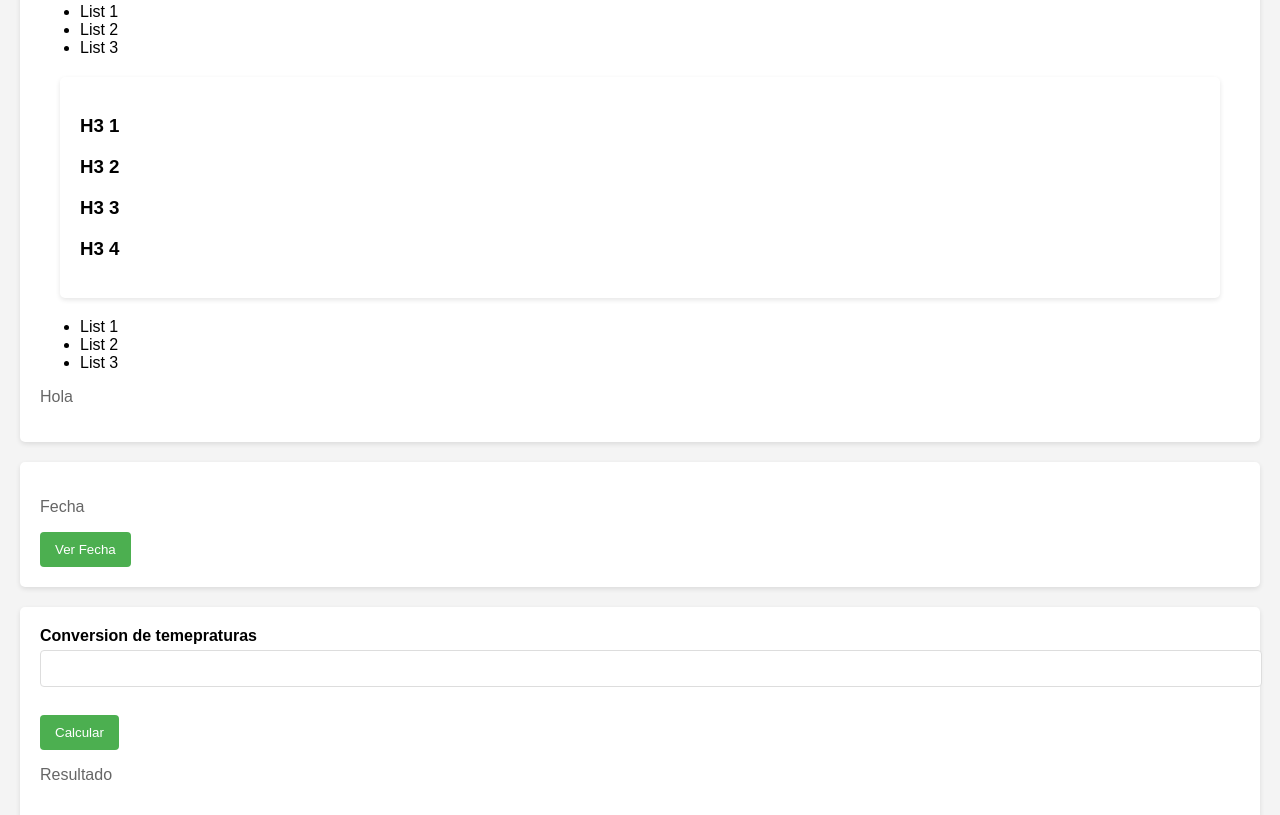
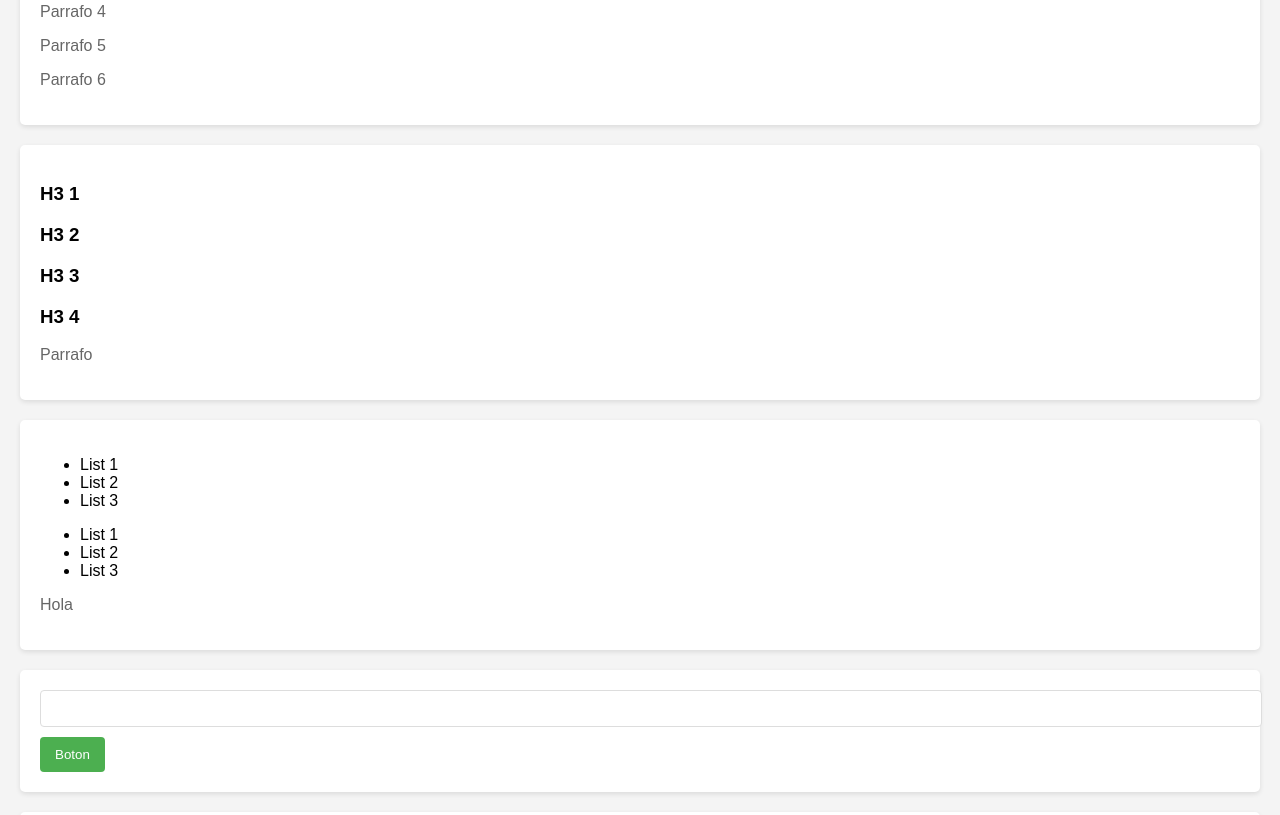
Before and after one commit to andres-lentijo/ejercicionDOM, a plain HTML site: page index.html in a window 1280 px wide. Shown: the part 583-1398 px from the top of the page. Drawn offline with Linux system fonts and the light colour scheme.

Commit message:
Seccion input

```diff
--- a/index.html
+++ b/index.html
@@ -19,12 +19,25 @@
         <a href="https://www.ejemplo.com" target="_blank">Visita este enlace de ejemplo</a>
     </section>
 
+
+    <section>
+      <p id="p1">Parrafo 4</p>
+      <p id="p2">Parrafo 5</p>
+      <p id="p3">Parrafo 6</p>
+    </section>
+
     <section>
       <p id="p4">Parrafo 4</p>
       <p id="p5">Parrafo 5</p>
       <p id="p6">Parrafo 6</p>
     </section>
-
+    <section>
+      <h3 id="h1">H3 1</h3>
+      <h3 id="h2">H3 2</h3>
+      <h3 id="h3">H3 3</h3>
+      <h3 id="h4">H3 4</h3>
+      <p id="parrafo">Parrafo</p>
+    </section>
     <section>
   <ul>
     <li class="lista"> List 1</li>
@@ -32,12 +45,7 @@
     <li class="lista"> List 3</li>
   </ul>
 
-  <section>
-    <h3 id="h1">H3 1</h3>
-    <h3 id="h2">H3 2</h3>
-    <h3 id="h3">H3 3</h3>
-    <h3 id="h4">H3 4</h3>
-  </section>
+
 
   <ul class="listaElementos">
     <li class="listas"> List 1</li>
@@ -47,6 +55,11 @@
   <div class="test">
     <p class="test">Hola <span class="test"></span></p>
   </div>
+    </section>
+
+    <section>
+      <input type="text">
+      <button>Boton</button>
     </section>
 <section>
     <p id="resultado">Fecha</p>
```
